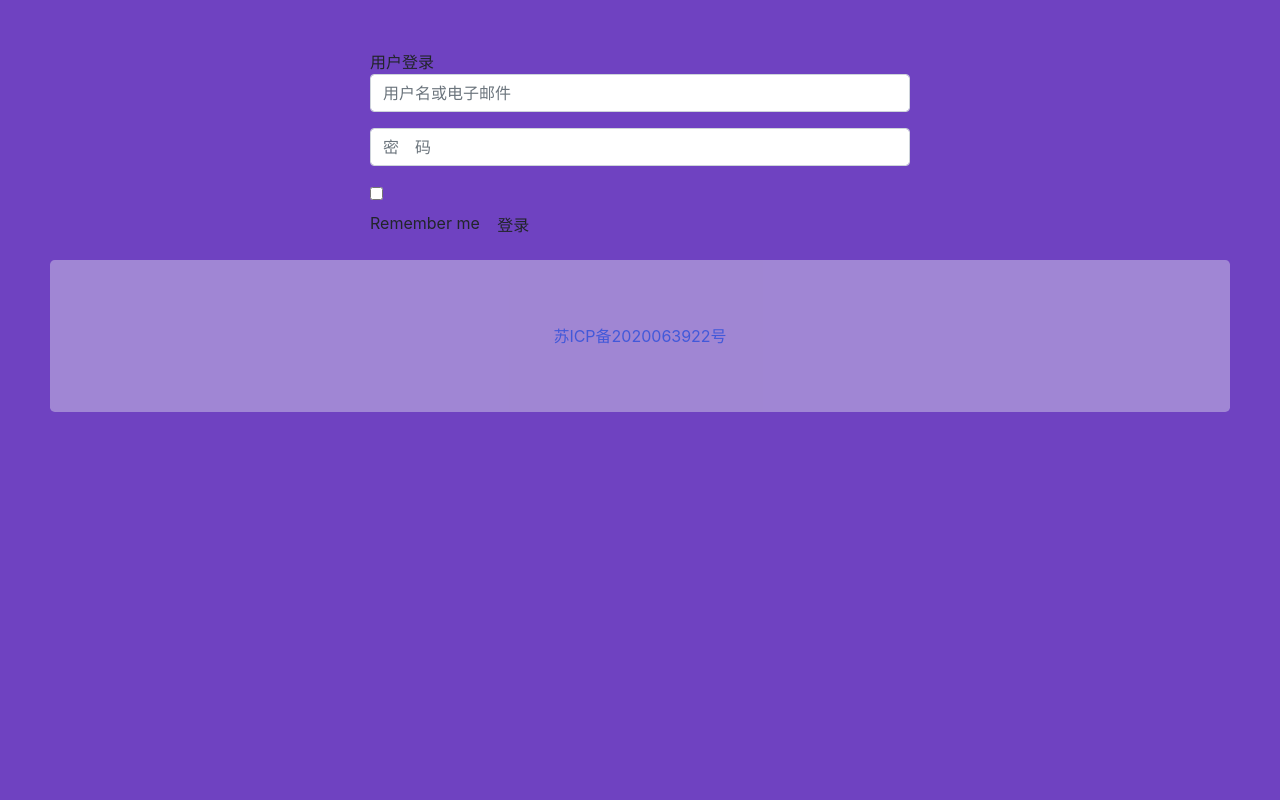
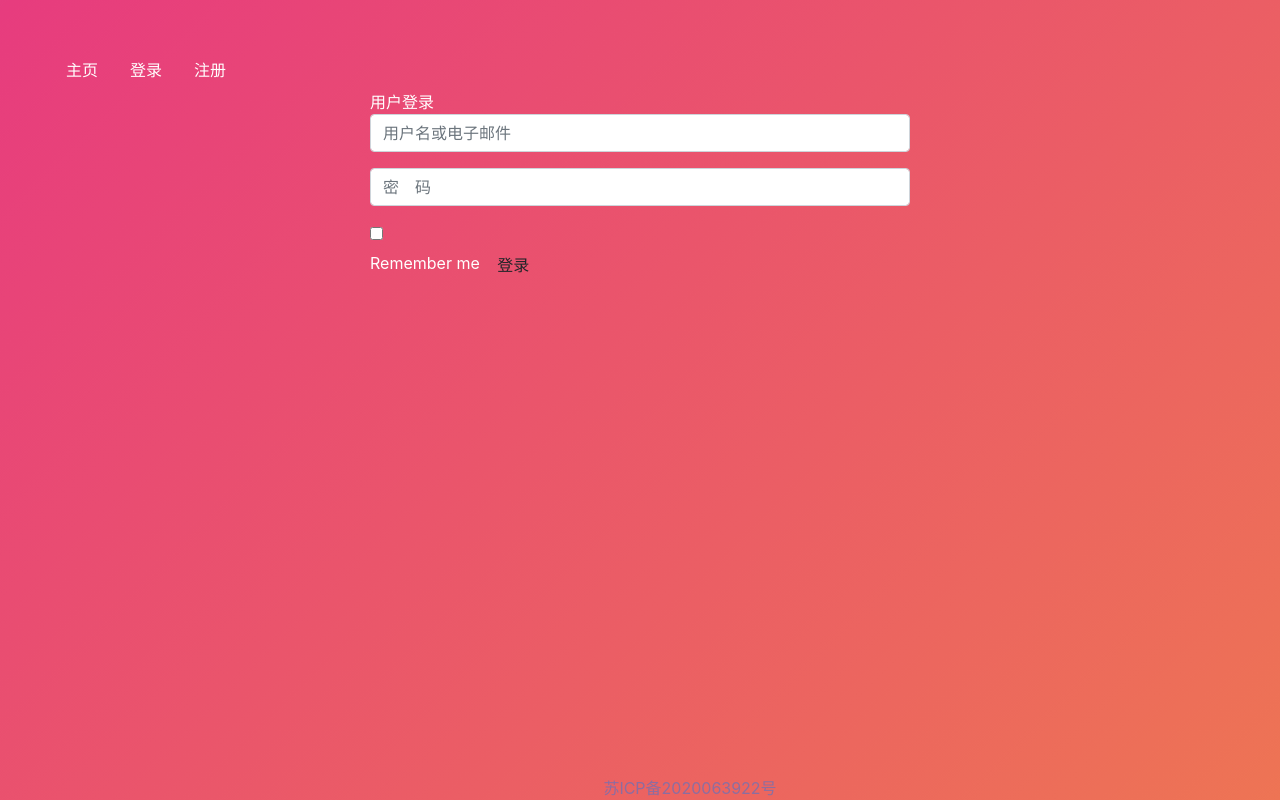
Before and after one commit to Amosys/WebTest, a Django app: page /auth/ in a window 1280 px wide; the page is wider, and only the part inside the window is pictured. Run offline with Django 3.2, Linux system fonts and the light colour scheme; some libraries are stand-ins or nearby versions.

Commit message:
edit temp

```diff
--- a/templates/auth_base.html
+++ b/templates/auth_base.html
@@ -17,14 +17,55 @@
     <script src="https://cdn.staticfile.org/twitter-bootstrap/4.3.1/js/bootstrap.min.js"></script>
     <style type="text/css">
         BODY{
-            background-color: #6f42c1;
+            	color: #fff;
+	            background: linear-gradient(-45deg, #ee7752, #e73c7e, #23a6d5, #23d5ab);
+	            background-size: 400% 400%;
+	            animation: gradientBG 15s ease infinite;
+        }
+        @keyframes gradientBG {
+            0% {
+                background-position: 0% 50%;
+            }
+            50% {
+                background-position: 100% 50%;
+            }
+            100% {
+                background-position: 0% 50%;
+            }
+        }
+        .nav{
+            border: none;
+        }
+        .nav-link{
+            color: white;
+        }
+        .nav-link:hover{
+            color: white;
+        }
+        .nav-item:hover{
+            filter: blur(20px);
         }
         .foot{
+            position: absolute;
+            bottom: 0;
             opacity: 0.4;
         }
     </style>
 </head>
 <body>
+    <div class="header">
+      <ul class="nav nav-pills">
+        <li class="nav-item">
+          <a class="nav-link" href="#">主页</a>
+        </li>
+        <li class="nav-item">
+          <a class="nav-link" href="#">登录</a>
+        </li>
+        <li class="nav-item">
+          <a class="nav-link" href="#">注册</a>
+        </li>
+      </ul>
+    </div>
     <div class="container">
         <div class="row">
             <div class="col-md-6 offset-md-3">
@@ -34,7 +75,7 @@
             </div>
         </div>
     </div>
-    <div class="text-center jumbotron foot" style="margin-bottom:0;width: 100%">
+    <div class="text-center foot" style="margin-bottom:0;width: 100%">
       <a href="https://www.miit.gov.cn/">苏ICP备2020063922号</a>
     </div>
 </body>
```
